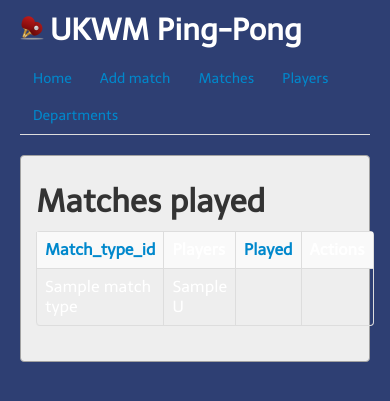
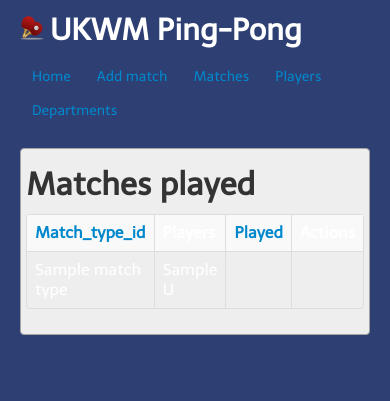
Before and after one commit to davidyell/Ping-Pong-Tracker, a CakePHP app: the page made by app/View/Matches/index.ctp in a window 390 px wide. Shown: the top 401 px of the page. Run offline with PHP 8.4 and a stand-in for CakePHP, Linux system fonts and the light colour scheme; the template is opened without the code that fills it: most values are stand-ins (such as "Sample title", 1, 10 or a date in 2020); data that the repository does not hold is empty; some libraries are stand-ins or nearby versions.

Commit message:
Hide some parts from phone to try and get it to fit portrait. Changed nag from tabs to pills.

```diff
--- a/app/View/Departments/index.ctp
+++ b/app/View/Departments/index.ctp
@@ -14,7 +14,7 @@
             </tr>
         <?php endforeach; ?>
     </table>
-    <p>
+    <p class="hidden-phone">
         <?php
         echo $this->Paginator->counter(array(
             'format'=>__('Page {:page} of {:pages}, showing {:current} records out of {:count} total, starting on record {:start}, ending on {:end}')
--- a/app/View/Elements/navigation.ctp
+++ b/app/View/Elements/navigation.ctp
@@ -1,4 +1,4 @@
-<ul class="nav nav-tabs">
+<ul class="nav nav-pills">
     <li <?php echo ($this->request->controller == 'pages')? 'class="active"' : '';?>>
         <?php echo $this->Html->link('Home', array('controller'=>'pages','action'=>'display','home'));?>
     </li>
--- a/app/View/Matches/index.ctp
+++ b/app/View/Matches/index.ctp
@@ -28,7 +28,7 @@
             </tr>
         <?php endforeach; ?>
     </table>
-    <p>
+    <p class="hidden-phone">
         <?php
         echo $this->Paginator->counter(array(
             'format'=>__('Page {:page} of {:pages}, showing {:current} records out of {:count} total, starting on record {:start}, ending on {:end}')
--- a/app/View/Players/index.ctp
+++ b/app/View/Players/index.ctp
@@ -22,7 +22,7 @@
             </tr>
         <?php endforeach; ?>
     </table>
-    <p>
+    <p class="hidden-phone">
         <?php
         echo $this->Paginator->counter(array(
             'format'=>__('Page {:page} of {:pages}, showing {:current} records out of {:count} total, starting on record {:start}, ending on {:end}')
--- a/app/webroot/css/style.css
+++ b/app/webroot/css/style.css
@@ -54,7 +54,7 @@ label[for='MatchesPlayer2Score'],
   color: #004ea3; }
 
 div.content {
-  padding: 15px;
+  padding: 5px;
   background-color: #eeeeee;
   color: #333333;
   border: 1px solid #a2a2a2;
--- a/app/webroot/sass/style.scss
+++ b/app/webroot/sass/style.scss
@@ -88,7 +88,7 @@ label[for='MatchesPlayer2Score'],
 }
 
 div.content{
-    padding: 15px;
+    padding: 5px;
     background-color: $contentBg;
     color: $contentText;
     border: 1px solid darken($contentBg, 30%);
```
